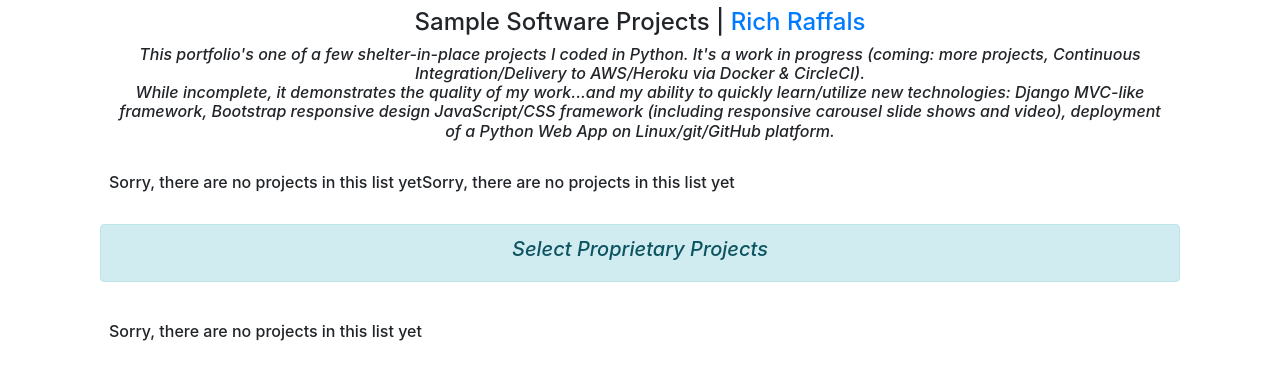
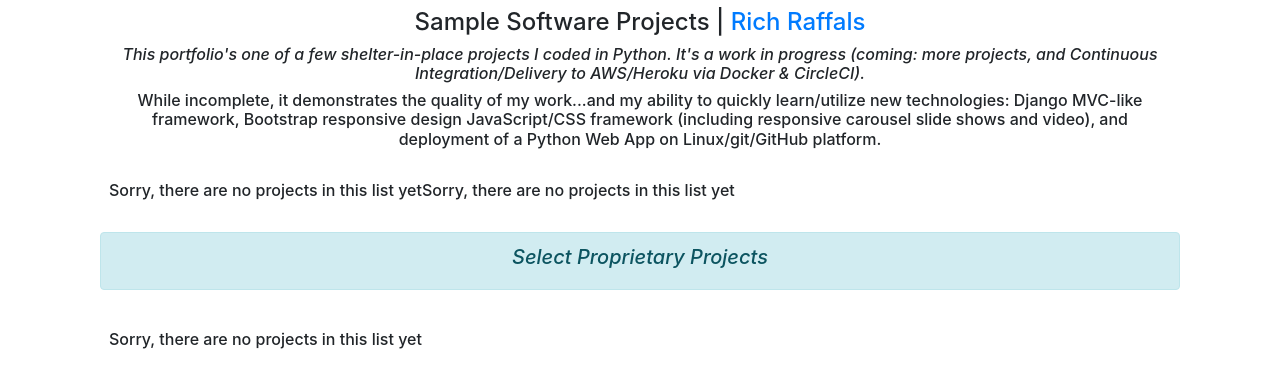
Before and after one commit to raffals/django_portfolio, a Django app: template projects/templates/projects/all_projects.html in a window 1280 px wide. Shown: the part 56-444 px from the top of the page. Run offline with Django 3.2, Linux system fonts and the light colour scheme; the template is opened without the code that fills it, so the values that code supplies are empty; some libraries are stand-ins or nearby versions.

Commit message:
Content Tweaks

```diff
--- a/projects.json
+++ b/projects.json
@@ -53,7 +53,7 @@
   "fields": {
     "order": 1,
     "title": "Altera Online Marketing: Corporate Website Redesign",
-    "description": "Development and management of separate websites for US, Japan and China, as well as secure and non-secure domains for each of those sites (6 total sites, each with hundreds of thousands of users per day).  Each site featured geo-specific videos by location of country or groups of countries (eg, European-only countries), integrated podcasts and press releases as animated news feeds, social media, etc.  State-of-the-art at that time, these features exceeded internal- and customer- generated targets for customer support and satisfaction, and modernized Altera's web presence and services.",
+    "description": "Development and management of separate websites for US, Japan and China, as well as secure and non-secure domains for each of those sites <strong>(6 total sites, each with hundreds of thousands of users per day - ie, ~1 million total hits daily!)</strong><br />\r\n<br /> Each site featured geo-specific videos by location of country or groups of countries (eg, European-only countries), integrated podcasts and press releases as animated news feeds, social media, etc.  State-of-the-art at that time, these features exceeded internal- and customer- generated targets for customer support and satisfaction, and modernized Altera's web presence and services.",
     "technology": "End-to-end development in Java, JavaScript, Perl, Flash, HTML/CSS on Unix & Windows platforms.  Significant back-end, infrastructure programming (Perl, Java) to interface with existing Content Management System (CMS) and other internal legacy processes, and provide a smooth and flexible path for robust upward expansion.",
     "image": "projects/img/alteraWebThumb.png"
   }
@@ -64,7 +64,7 @@
   "fields": {
     "order": 4,
     "title": "Altera DevOps: Corporate Web Server Management App",
-    "description": "Allows team's developers and non-programmers to update important configuration files on various Altera private (development) and public (production) web servers via a simple web interface. Changes are verified in a safe, virtual environment before touching the official server files.  Then, the config files on multiple development and production servers are updated and reloaded with the verified changes applied, all with a couple mouse clicks. A log of which users made which changes is created, with hooks to automate backing out of these changes in case of problems.<br />\r\n<br />\r\nThis DevOps tool <strong><u>eliminated</u> corporate website downtime due to human error</strong> - a crucial 15% reduction!  It also <strong>reduced time & effort spent by Online Marketing group on server management by about 1200%!</strong> <em><br />(Previously, 4 different config files on 3 different servers - 12 files total - would need to be hand-edited, manually verified, and manually uploaded to the proper servers, one at a time. Then, each server would need to be manually restarted to load the new changes.)</em>",
+    "description": "This DevOps tool <strong><u>eliminated</u> corporate website downtime due to human error</strong> - a crucial 15% reduction!  It also <strong>reduced time & effort spent by Online Marketing group on server management by over 1200%!</strong> <em><br />(Previously, 4 different config files on 3 different servers - 12 files total - would need to be hand-edited, manually verified, and manually uploaded to the proper servers, one at a time. Then, each server would need to be manually restarted to load the new changes.)</em><br />\r\n<br />\r\nAllows team's developers and non-programmers to update important configuration files on various Altera private (development) and public (production) web servers via a simple web interface. Changes are verified in a safe, virtual environment before touching the official server files.  Then, the config files on multiple development and production servers are updated and reloaded with the verified changes applied, all with a couple mouse clicks. A log of which users made which changes is created, with hooks to automate backing out of these changes in case of problems.",
     "technology": "Java, HTML5/CSS3, JavaScript, jQuery, and Apache web server, on Unix & Windows platforms - with integrated help and documentation for both users and developers.<br />\r\n<br />\r\n<strong><em>This tool was my idea: The team had suffered with this problem for years, since nobody believed a tool like this was technically feasible within the existing infrastructure (let alone safe). As such, it required diligent evangelizing with management for the project's approval, as well as some innovative technical back-flips.</em></strong>",
     "image": "projects/img/alteraDevOpsThumb.png"
   }
--- a/projects/templates/projects/all_projects.html
+++ b/projects/templates/projects/all_projects.html
@@ -10,12 +10,14 @@
 
     <h6 class="pl-3 pr-3 font-italic text-center">This portfolio's one of a few
     shelter-in-place projects I coded in Python. It's a work in progress (coming:
-    more projects, Continuous Integration/Delivery to AWS/Heroku via Docker &
-    CircleCI).<br />While incomplete, it demonstrates the quality of my work...and
-    my ability to quickly learn/utilize new technologies: Django MVC-like framework,
-    Bootstrap responsive design JavaScript/CSS framework (including responsive
-    carousel slide shows and video), deployment of a Python Web App on
-    Linux/git/GitHub platform.</h6>
+    more projects, and Continuous Integration/Delivery to AWS/Heroku via Docker &
+    CircleCI).</h6>
+
+    <h6 class="pl-3 pr-3 text-center">While incomplete, it demonstrates the quality
+    of my work...and my ability to quickly learn/utilize new technologies: Django
+    MVC-like framework, Bootstrap responsive design JavaScript/CSS framework
+    (including responsive carousel slide shows and video), and deployment of a
+    Python Web App on Linux/git/GitHub platform.</h6>
 
       <div class="p-4 row">
     {% for project in video_projects %}
```
Also changed, not shown: db.sqlite3.
